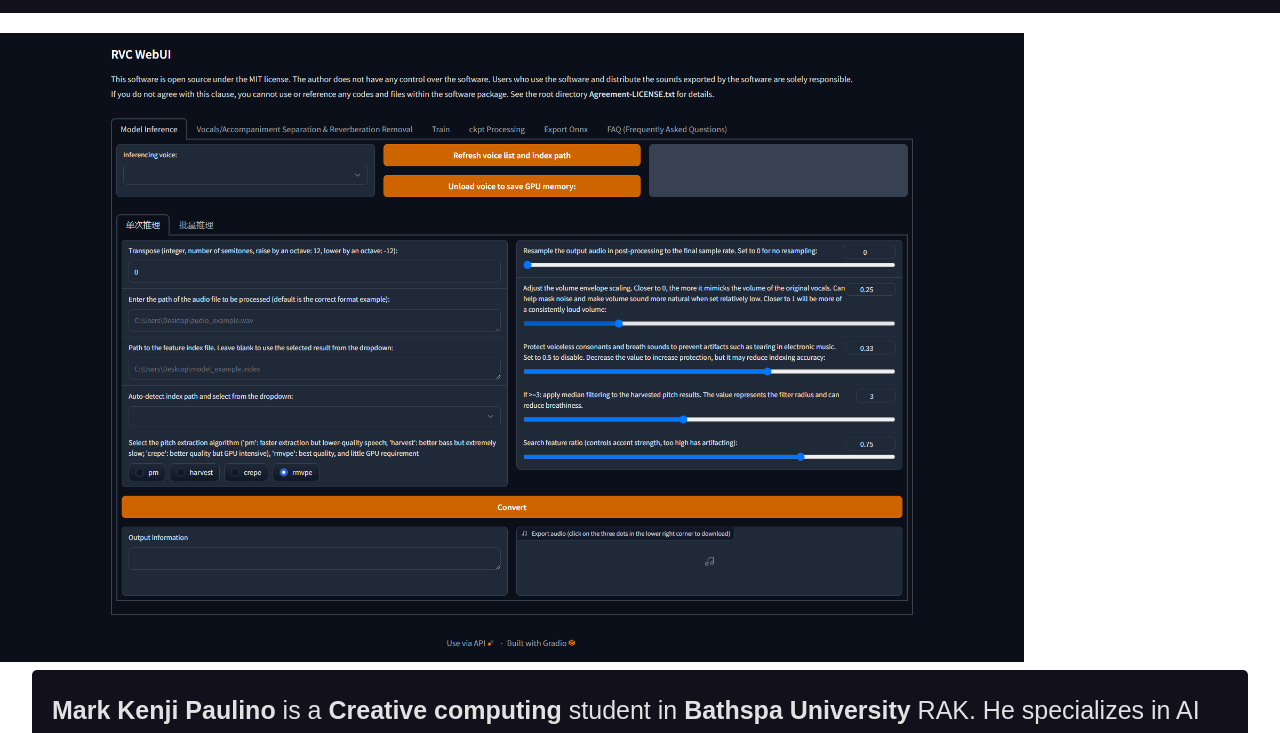
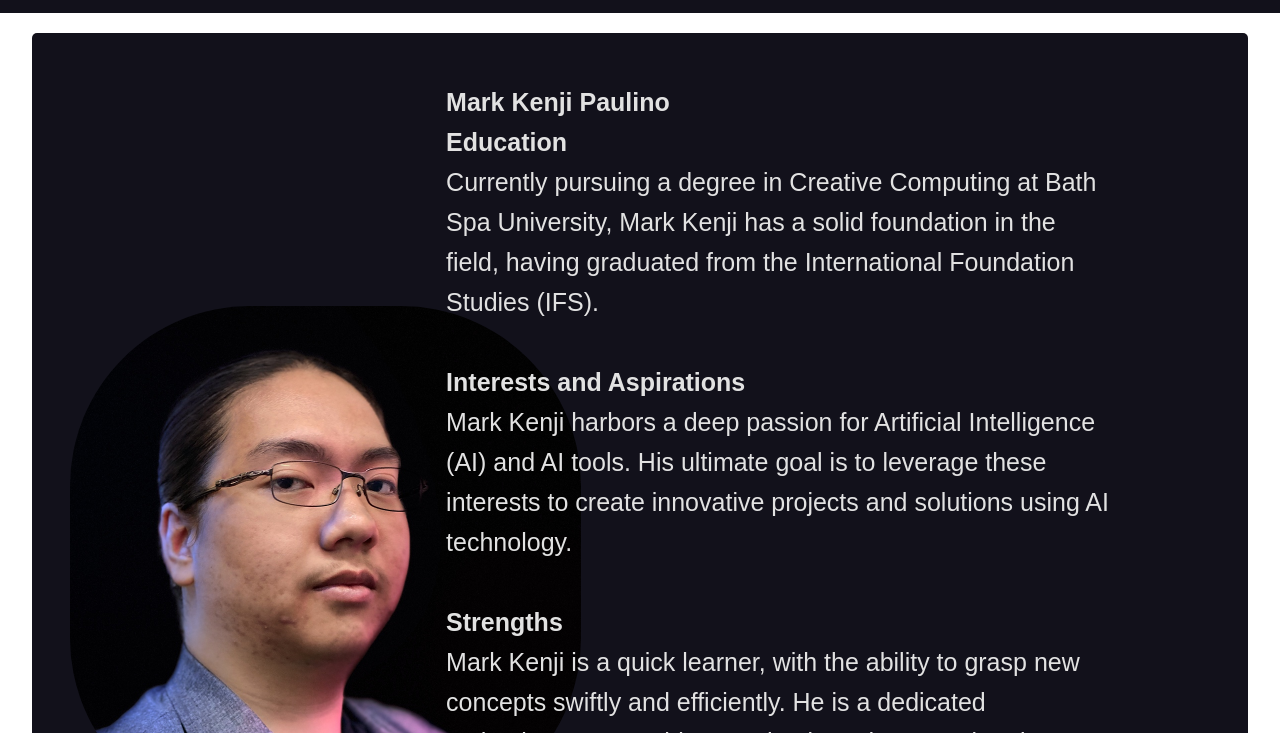
Before and after one commit to Noramite/Noramite.github.io, a plain HTML site: page Web Portfolio/pages/About.html in a window 1280 px wide. Shown: the part 67-800 px from the top of the page. Drawn offline with Linux system fonts and the light colour scheme.

Commit message:
added context

```diff
--- a/Web Portfolio/pages/About.html
+++ b/Web Portfolio/pages/About.html
@@ -22,14 +22,27 @@
   </header>
 
   <section id="about">
+    <div class="container">
+      <div class="profile">
+          <img src="/Web Portfolio/images/profile_img.jpeg" alt="Big picture" class="test">
 
-    <img src="/Web Portfolio/images/AI_web.png" width="80%" height="80%" alt="Big picture" class="test">
-
-    <div class="container">
-      <p><b>Mark Kenji Paulino</b> is a <b>Creative computing</b> student in <b>Bathspa University</b> RAK.
-        He specializes in AI voice cloning and synthesizing. Mark Kenji is an avid tinkerer and strives to
-        learn more about the world of machine learning and future technologies enabled by the advancement of AI.</p>
-    </div>
+          <p>
+            <b>Mark Kenji Paulino</b>
+            <br>
+            <b>Education</b> <br>
+            Currently pursuing a degree in Creative Computing at Bath Spa University, Mark Kenji has a solid foundation in the field, having graduated from the International Foundation Studies (IFS).
+            <br><br>
+            <b>Interests and Aspirations</b> <br>
+            Mark Kenji harbors a deep passion for Artificial Intelligence (AI) and AI tools. His ultimate goal is to leverage these interests to create innovative projects and solutions using AI technology.
+            <br><br>
+            <b>Strengths</b> <br>
+            Mark Kenji is a quick learner, with the ability to grasp new concepts swiftly and efficiently. He is a dedicated enthusiast, approaching academic and personal projects with the same passion and enthusiasm as his hobbies.
+            <br><br>
+            <b>Personal Approach</b> <br>
+            Mark Kenji possesses a unique work ethic, treating academic and creative works as enjoyable and fulfilling hobbies. This approach leads to high-quality, passionate output.
+          </p>
+        </div>
+      </div>
   </section>
 
   <footer>
--- a/Web Portfolio/styles.css
+++ b/Web Portfolio/styles.css
@@ -248,3 +248,24 @@ footer {
   text-decoration: none;
   color: #000000;
 }
+
+.profile {
+  display: grid;
+  align-items: center;
+  grid-template-columns: 1fr 1fr;
+  column-gap: normal;
+  margin-left: 1.5%;
+}
+
+.profile p {
+  margin-left: -35%;
+  margin-right: 20%;
+  margin-top: 5%;
+  margin-bottom: 5%;
+}
+
+.profile img {
+  max-width: 512px;
+  max-height: 512px;
+  border-radius: 180px;
+}
```
Also changed, not shown: Web Portfolio/images/profile_img.jpeg (added).
